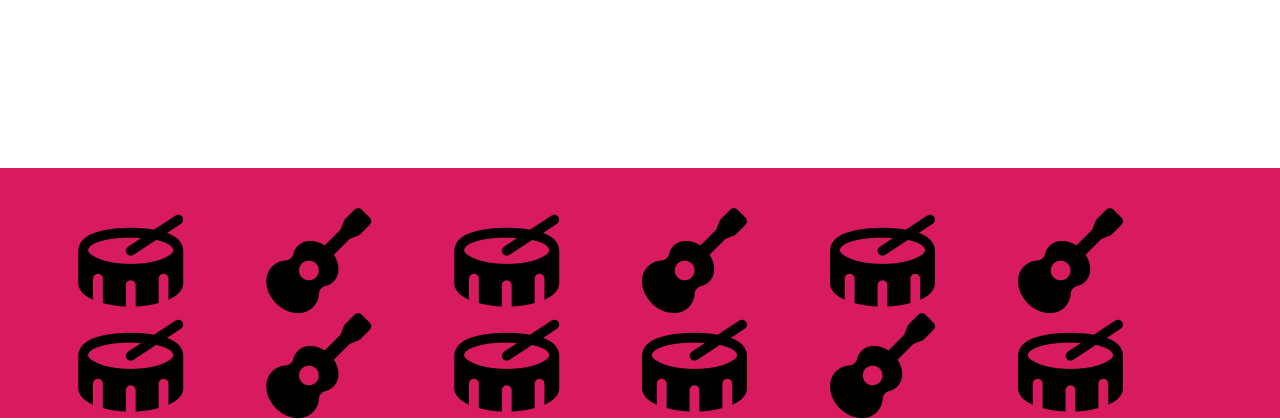
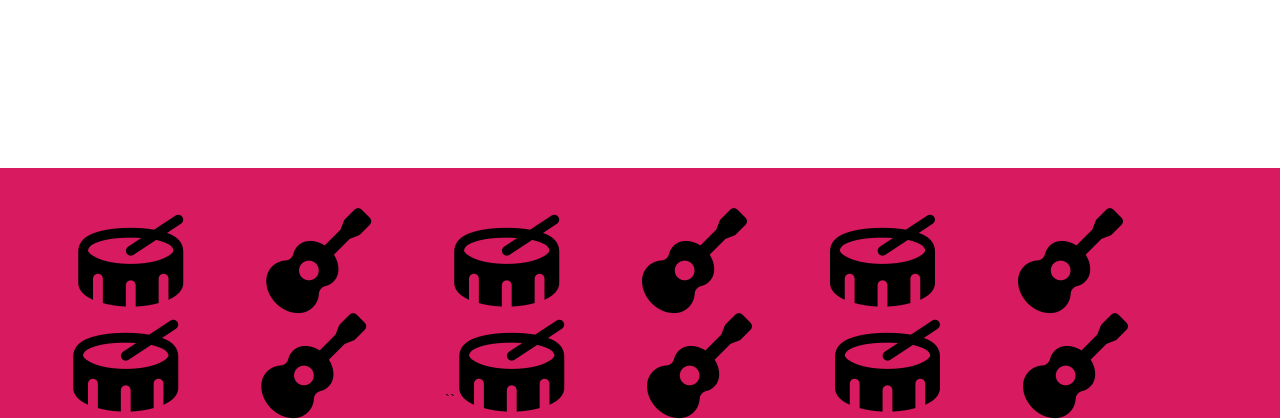
Before and after one commit to jmch-git/gigapp, a Django app: page /bands/ in a window 1280 px wide. Shown: the part 382-802 px from the top of the page. Run offline with Django 4.2, Linux system fonts and the light colour scheme; the visitor is signed in with stand-in values (Sample User, id 1); data that the repository does not hold is empty; some libraries are stand-ins or nearby versions; some web fonts are replaced.

Commit message:
Icons updated

```diff
--- a/main_app/static/css/style.css
+++ b/main_app/static/css/style.css
@@ -4,7 +4,6 @@
   font-family: "RocknRoll One", sans-serif;
 
 }
-
 
 body {
   display: flex;
@@ -48,5 +47,4 @@ main {
 footer {
   padding-top: 0;
   text-align: right;
-  /* height: 200px; */
 }
--- a/main_app/templates/base.html
+++ b/main_app/templates/base.html
@@ -91,11 +91,11 @@
           <i class="fa-solid fa-drum fa-7x">&nbsp; &nbsp;</i>
           <i class="fa-solid fa-guitar fa-7x">&nbsp; &nbsp;</i>
           <i class="fa-solid fa-drum fa-7x">&nbsp; &nbsp;</i>
-          <i class="fa-solid fa-guitar fa-7x">&nbsp; &nbsp;</i>
-          <i class="fa-solid fa-drum fa-7x">&nbsp; &nbsp;</i>
+          <i class="fa-solid fa-guitar fa-7x">&nbsp; &nbsp;</i>``
           <i class="fa-solid fa-drum fa-7x">&nbsp; &nbsp;</i>
           <i class="fa-solid fa-guitar fa-7x">&nbsp; &nbsp;</i>
           <i class="fa-solid fa-drum fa-7x">&nbsp; &nbsp;</i>
+          <i class="fa-solid fa-guitar fa-7x">&nbsp; &nbsp;</i>
         </ul>
       </div>
     </footer>
```
